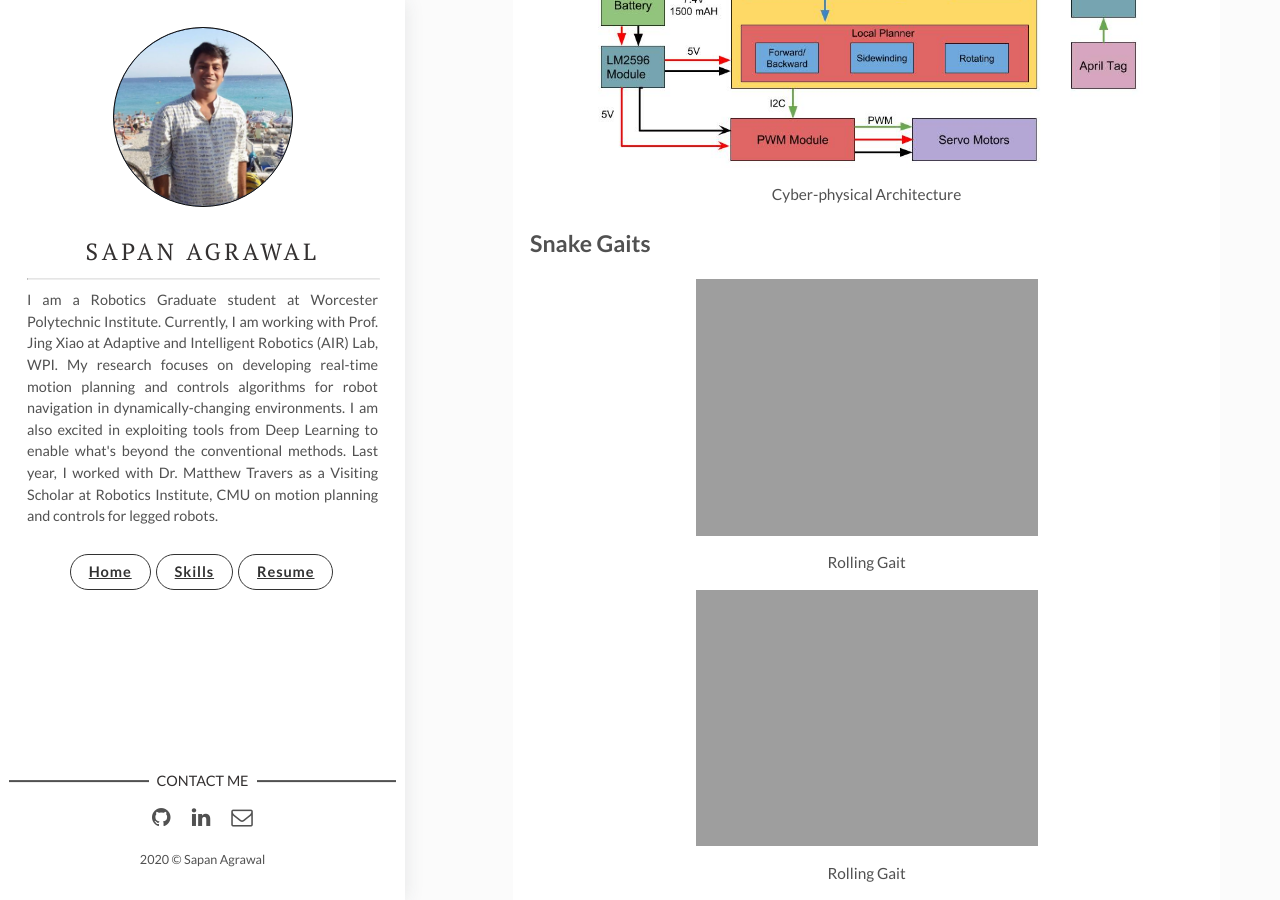
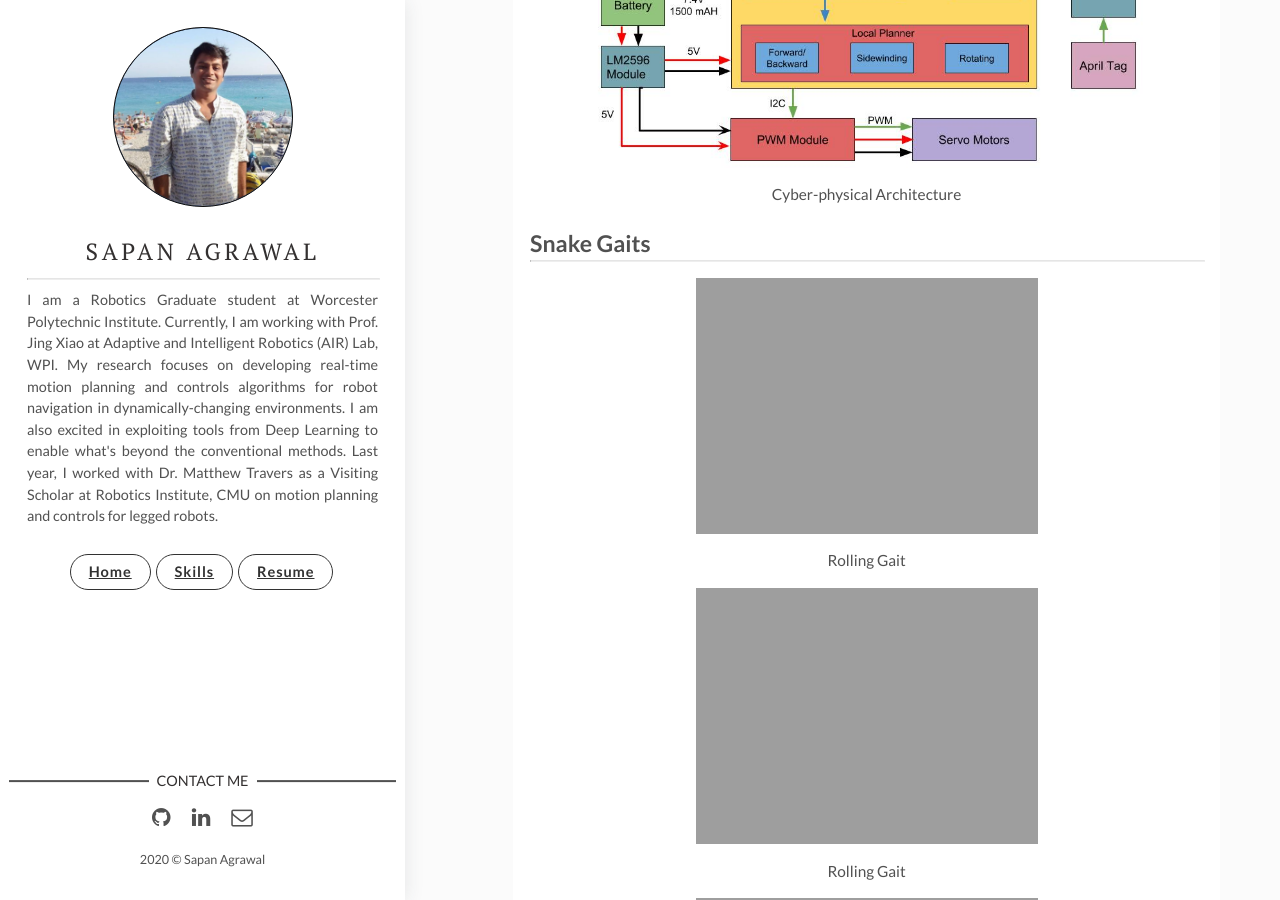
Before and after one commit to sapan-ostic/sapan-ostic.github.io, a Jekyll site: the page built from _posts/2019-01-22-Multi-Snake-Transformer-Robot-|-Undergraduate-Thesis.markdown, in a window 1280 px wide and 900 px high, scrolled down 1324 px. Built offline with Jekyll 4.4.1, drawn with Linux system fonts in a browser that asks for light colours.

Commit message:
general commit

```diff
--- a/_posts/2019-01-22-Multi-Snake-Transformer-Robot-|-Undergraduate-Thesis.markdown
+++ b/_posts/2019-01-22-Multi-Snake-Transformer-Robot-|-Undergraduate-Thesis.markdown
@@ -31,7 +31,9 @@
 </p>
 
 
-## Snake Gaits
+<h2 id="snake-gaits" style="margin-bottom: 0px;">Snake Gaits</h2>
+<hr class="panel-cover__divider" style="margin-top: 0px;">
+
 <p align="center">
     <img src="{{site.baseurl}}/assets/img/msmr/rolling_good.gif" style="height: 300px;">
     <figcaption align="center"> Rolling Gait</figcaption>
```
